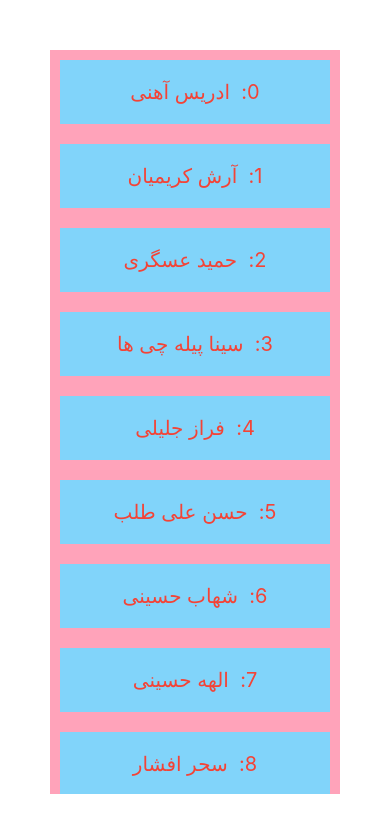
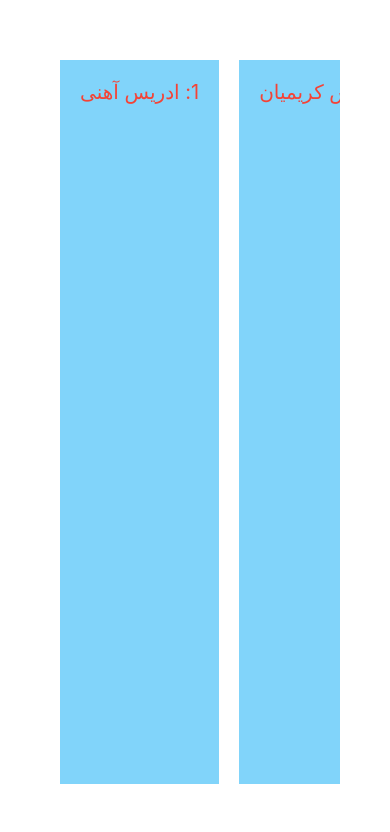
Before and after one commit to Edris-Ahani/tutorial_react_native, a React Native app: screen / in a window 390 px wide. Shown: the top 832 px of the page. Built offline with nearby package versions, Linux system fonts and the light colour scheme.

Commit message:
008_FlatList

```diff
--- a/App.js
+++ b/App.js
@@ -1,5 +1,5 @@
 import React, {useState} from 'react'
-import { StyleSheet, Text, View, ScrollView } from 'react-native'
+import { StyleSheet, Text, View, FlatList } from 'react-native'
 
 export default function App() {
 
@@ -19,18 +19,33 @@ export default function App() {
 
   return (
       <View style={styles.container}>
-        <ScrollView style={styles.scrollView}>
+
+        {/*first way*/}
+        {/*<FlatList data={masters} renderItem={(data)=>(
+            <Text style={styles.text}>{data.item.id}: {data.item.fullname}</Text>
+        )}/>*/}
+
+        {/*second way*/}
+        <FlatList
+            keyExtractor={item => item.id.toString()}
+            horizontal={true}
+            /*numColumns={3}*/
+            data={masters}
+            renderItem={({item: master})=>(
+            <Text style={styles.text}>{master.id}: {master.fullname}</Text>
+        )}/>
+
+        {/*<ScrollView style={styles.scrollView}>
           {
             masters.map((master, index) => {
               return(
                   <View key={master.id}>
                     <Text style={styles.text}>{index}:  {master.fullname}</Text>
                   </View>
-
               )
             })
           }
-        </ScrollView>
+        </ScrollView>*/}
       </View>
   )
 }
```
